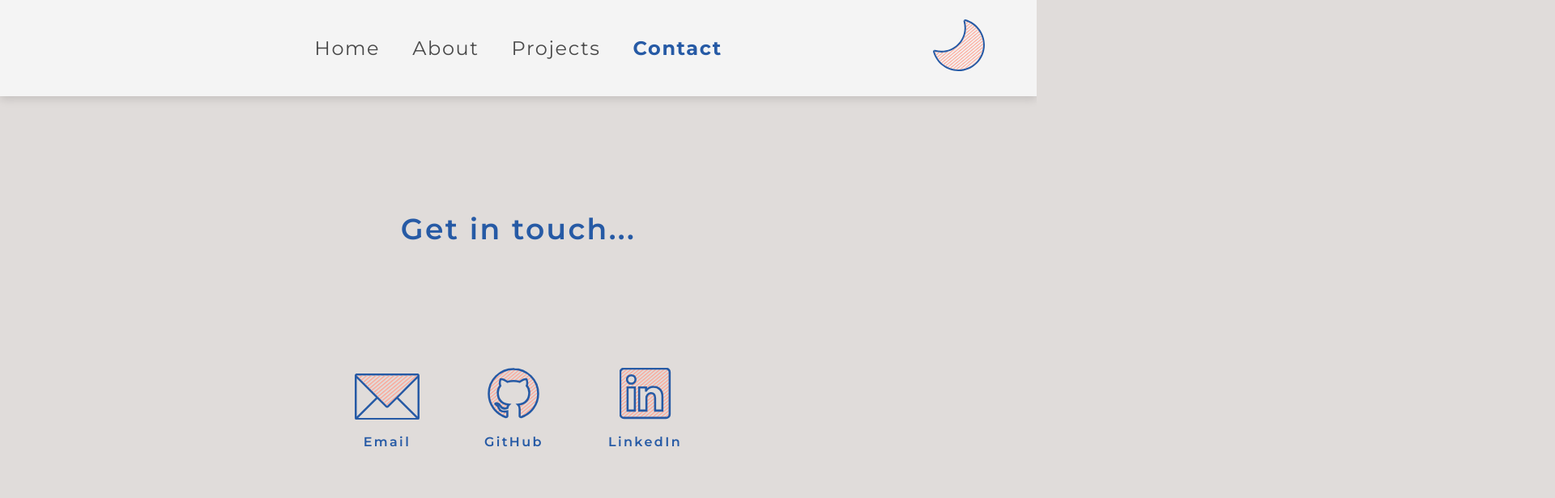
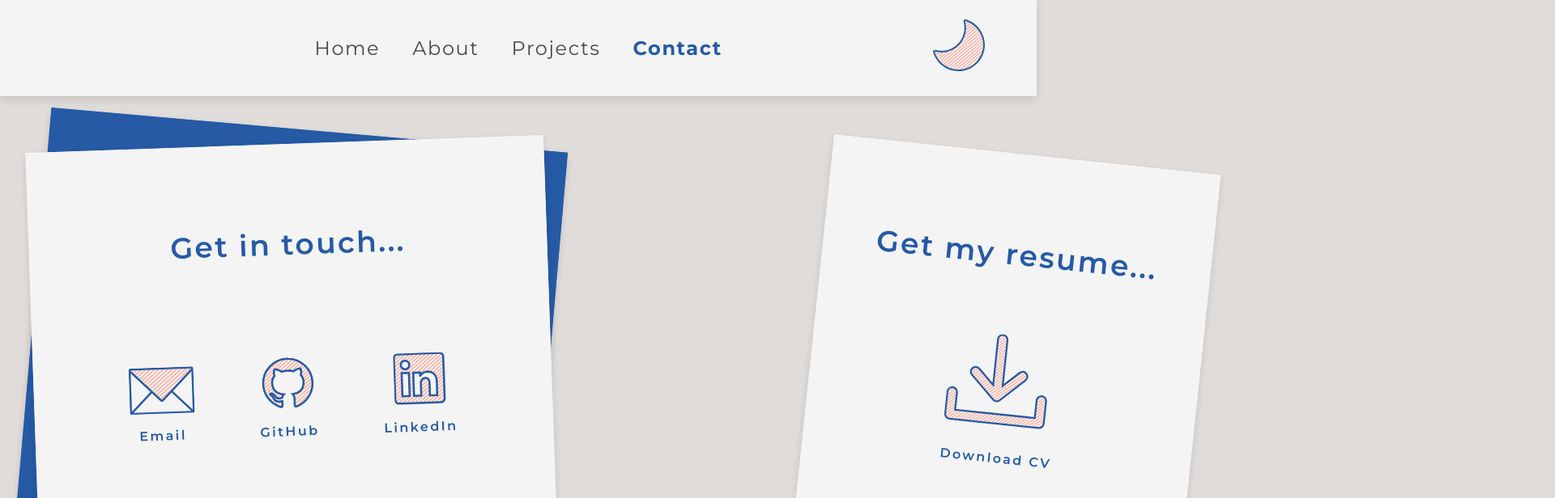
Before and after one commit to git-kaia/my-portfolio, a React (Vite) app: page /contact in a window 1280 px wide. Shown: the top 616 px of the page at 81% size, 1920 px wide, since content can reach past the window. Built offline with nearby package versions, Linux system fonts and the light colour scheme.

Commit message:
Enhahance: Papaer Fan and add Download CV card
* Paperfan component now accepts custom layers as props, allowing for more flexible and dynamic designs.
* Added a new Download CV card component that features an animated download icon and a link to download.

```diff
--- a/src/components/cards/DownloadCvCard.jsx
+++ b/src/components/cards/DownloadCvCard.jsx
@@ -1,12 +1,15 @@
 // components/cards/DownloadCvCard.jsx
+
+import Download from "../svg/Download";
 export default function DownloadCvCard({ href = "/CV.pdf" }) {
   return (
     <a
       href={href}
       download
-      className="group block rounded-2xl border border-[color:var(--border)] bg-[color:var(--bgSecondary)] p-6 shadow-md transition hover:shadow-lg focus:outline-none active:bg-[color:var(--bgPrimary)]"
+      // className="group block rounded-2xl border border-[color:var(--border)] bg-[color:var(--bgSecondary)] p-6 shadow-md transition hover:shadow-lg focus:outline-none active:bg-[color:var(--bgPrimary)]"
+      className="flex flex-col items-center justify-center gap-5 transition-colors hover:scale-110"
     >
-      <div className="flex items-center justify-between gap-6">
+      {/* <div className="flex items-center justify-between gap-6">
         <div>
           <div className="text-m font-semibold text-[color:var(--textPrimary)] group-hover:text-[color:var(--accentPrimary)]">
             Download CV
@@ -18,7 +21,10 @@ export default function DownloadCvCard({ href = "/CV.pdf" }) {
         <span className="text-5xl text-[color:var(--textPrimary)] group-hover:text-[color:var(--accentPrimary)]">
           ↓
         </span>
-      </div>
+      </div> */}
+
+         <Download className="w-25" />
+         <h2 className="text-[var(--accentPrimary)]">Download CV</h2>
     </a>
   );
 }
--- a/src/components/cards/PaperFan.css
+++ b/src/components/cards/PaperFan.css
@@ -11,7 +11,11 @@
   background: var(--paperColor, var(--bgSecondary));
   box-shadow: var(--shadow-md);
   overflow: hidden;
-
+  width: var(--width);
+  height: var(--height);
+  background: var(--paperColor);
+  transform: translateX(var(--x)) translateY(var(--y)) rotate(var(--rot));
+  position: absolute;
   /* Start hidden + rotated like your :before */
   opacity: 0;
   transform: translate(var(--x), var(--y)) rotate(0deg);
--- a/src/components/cards/PaperFan.jsx
+++ b/src/components/cards/PaperFan.jsx
@@ -4,13 +4,10 @@ import "./PaperFan.css";
 
 export default function PaperFan({
   className = "",
-  layers = [
-    { x: 70, y: 0, rot: 5, color: "var(--bgSecondary)" },
-    { x: 25, y: 10, rot:10, color: "var(--bgCardPrimary)" },
-    { x: -25, y: 10, rot: 6, color: "var(--bgCardSecondary)" },
-    { x: 0, y: 2, rot: 2, color: "var(--bgSecondary)" },
-  ],
-  children, // content on the top paper (optional)
+  layers = [],
+  width = "20rem",
+  height = "28rem",
+  children, // content for layers
 }) {
   const { ref, inView } = useInView({
     threshold: 0.25,
@@ -31,9 +28,12 @@ export default function PaperFan({
             "--y": `${layer.y}px`,
             "--rot": `${layer.rot}deg`,
             "--paperColor": layer.color,
+            "--width": `${layer.width || width}`,
+            "--height": `${layer.height || height}`,
             zIndex: i + 1,
           }}
         >
+          {layer.content}
           {i === layers.length - 1 ? children : null}
         </div>
       ))}
--- /dev/null
+++ b/src/components/svg/Download.jsx
@@ -0,0 +1,38 @@
+// components/svg/Code.jsx
+
+import { StripePattern } from "./StripePattern";
+
+export default function Download({ className = "" }) {
+
+    const pattern = StripePattern();
+
+    return (
+        <svg
+            className={`stripe-animated-icon ${className}`}
+            xmlns="http://www.w3.org/2000/svg"
+            viewBox="-15 -10 1700 1500"
+            onMouseEnter={() => {
+                document.getElementById(`${pattern.id}-anim`)?.beginElement();
+            }}
+            onMouseLeave={() => {
+                document.getElementById(`${pattern.id}-anim`)?.endElement();
+            }}
+        >
+            <defs>{pattern.defs}</defs>
+
+            {/* GitHub Logo */}
+            <path
+                d="M1182.06,601.18c-.67,19.43-9.14,37.76-23.5,50.86l-356.69,340.7c-27.91,26.62-71.8,26.62-99.71,0l-356.69-340.7c-21.65-19.98-28.99-51.11-18.55-78.66,10.43-27.55,36.55-46,66.01-46.63h0c19.51-.42,38.35,7.08,52.25,20.79l234.59,223.6V73.55c-.22-19.16,7.19-37.62,20.59-51.32,13.4-13.7,31.69-21.52,50.86-21.73,19.44-.22,38.14,7.41,51.89,21.16,13.74,13.74,21.37,32.45,21.15,51.89v697.98l234.6-223.99c13.76-13.72,32.47-21.32,51.91-21.08,19.43.24,37.94,8.31,51.36,22.36,13.41,14.07,20.6,32.94,19.93,52.36Z"
+                fill={`url(#${pattern.id})`}
+                stroke="var(--accentPrimary)"
+                strokeWidth="28"
+            />
+            <path
+                d="M64.49,871.18C27.54,875.43-.15,907.04.51,944.23v333.77c-.07,19.25,7.54,37.74,21.16,51.36s32.1,21.23,51.36,21.16h1358.53c19.16-.07,37.51-7.75,51-21.35,13.5-13.6,21.05-32,20.97-51.16v-333.77c1.71-20.14-5.11-40.08-18.79-54.96-13.68-14.89-32.97-23.36-53.18-23.36s-39.51,8.47-53.19,23.36c-13.68,14.88-20.49,34.82-18.79,54.96v261.79H145v-261.79c.37-20.82-8.26-40.79-23.68-54.79-15.43-13.99-36.14-20.65-56.82-18.26Z"
+                fill={`url(#${pattern.id})`}
+                stroke="var(--accentPrimary)"
+                strokeWidth="28"
+            />
+        </svg>
+    );
+}
--- a/src/pages/Contact.jsx
+++ b/src/pages/Contact.jsx
@@ -1,11 +1,14 @@
 // pages/Contact.jsx
 import PageFadeTransition from "../animations/PageFadeTransition";
+import PaperFan from "../components/cards/PaperFan";
 
 // Icons
 import EmailIcon from "../components/svg/EmailIcon";
 import LinkedIn from "../components/svg/LinkedIn";
 import GitHub from "../components/svg/GitHub";
 import DownloadCvCard from "../components/cards/DownloadCvCard";
+import Download from "../components/svg/Download";
+
 
 const email = "kaja.berg@outlook.com";
 const linkedInUrl = "https://www.linkedin.com/in/kaja-emilie-berg-031792395/";
@@ -14,9 +17,18 @@ const githubUrl = "https://github.com/git-kaia";
 export default function Contact() {
   return (
     <PageFadeTransition>
-      <div className="flex flex-col align-center items-center gap-28 min-h-[calc(100vh-var(--header-h))]">
+      <div className="flex align-center items-center min-h-[calc(100vh-var(--header-h))]">
+        <div className="p-10">
+          <PaperFan
+            className='contact-socials'
+            layers={[
+              { x: 0, y: -20, rot: 5, color: "var(--bgCardPrimary)", width: "40rem", height: "32rem" },
+              { x: 0, y: -2, rot: -2, color: "var(--bgSecondary)", width: "40rem", height: "32rem" },
+            ]}
+          >
 
-        <h1 className="p-10 pt-36 text-4xl font-sans text-[var(--accentPrimary)]">
+            <div className="flex flex-col items-center align-center gap-10">
+              <h1 className="p-20 text-4xl font-sans text-[var(--accentPrimary)]">
                 Get in touch...
               </h1>
 
@@ -55,11 +67,26 @@ export default function Contact() {
                   </a>
                 </div>
               </div>
-
-        <DownloadCvCard href="/cv.pdf" />
-
+            </div>
+          </PaperFan>
         </div>
 
-    </PageFadeTransition>
+        <div className="p-10">
+          <PaperFan
+            className='download-cv'
+            layers={[
+              { x: 2, y: 10, rot: 6, color: "var(--bgSecondary)", width: "30rem", height: "32rem" },
+            ]}
+          >
+            <div className="flex flex-col items-center align-center gap-10">
+              <h1 className="p-10 pt-20 text-4xl font-sans text-[var(--accentPrimary)]">
+                Get my resume...
+              </h1>
+              <DownloadCvCard href="/cv.pdf" />
+            </div>
+          </PaperFan>
+        </div>
+      </div >
+    </PageFadeTransition >
   );
 }
--- a/src/pages/Home.jsx
+++ b/src/pages/Home.jsx
@@ -9,16 +9,24 @@ export default function Home() {
     <>
       <PageFadeTransition>
         <div className="flex flex-col justify-center items-center min-h-[calc(100vh-var(--header-h))]">
-          <PaperFan>
+          <PaperFan
+            className='portfolio-front'
+            layers={[
+              { x: 70, y: 0, rot: 5, color: "var(--bgSecondary)", width: "48rem", height: "40rem" },
+              { x: 25, y: 10, rot: 10, color: "var(--bgCardPrimary)", width: "48rem", height: "35rem" },
+              { x: -25, y: 10, rot: 6, color: "var(--bgCardSecondary)", width: "48rem", height: "35rem" },
+              { x: 0, y: 2, rot: 2, color: "var(--bgSecondary)", width: "48rem", height: "35rem" },
+            ]}
+          >
             <Link to="/about" className="block w-full h-full">
               <div className="flex flex-col items-center h-full">
-                <h1 className="p-5 pt-20 text-5xl font-sans text-[var(--accentPrimary)] uppercase tracking-widest">
-                  Name
+                <h1 className="p-5 pt-20 text-5xl font-sans text-[var(--accentPrimary)] tracking-widest">
+                  Kaja Emilie Berg
                 </h1>
                 <h2 className="text-2xl text-[var(--textSecondary)] font-arial uppercase">
                   Full-stack web developer
                 </h2>
-                 <Code className="w-36 mt-24" />
+                <Code className="w-36 mt-24" />
               </div>
             </Link>
           </PaperFan>
```
Also changed, not shown: src/assets/icons/download.svg (added), src/components/cards/ProjectCard.jsx (added). Lines whose indentation alone changed are shown as unchanged.
